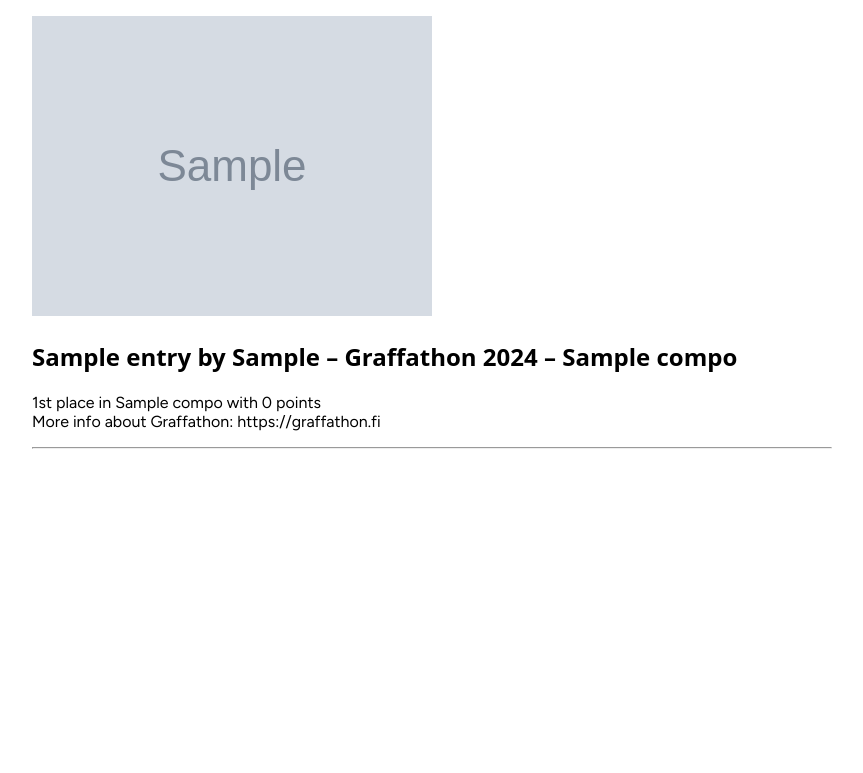
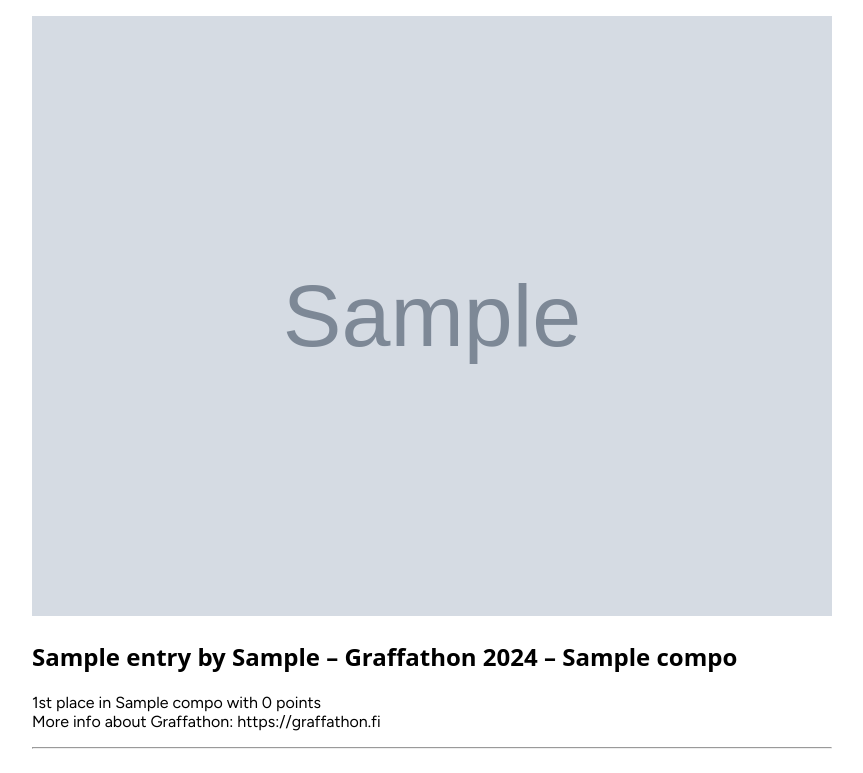
Before and after one commit to DOTAalto/pms, a Django app: page /youtube/1 in a window 1280 px wide; the page is wider, and only the part inside the window is pictured. Shown: the part 51-824 px from the top of that part, without its empty margins (208-1071 px from the left). Before the commit the page ends 500 px from the top of that part, so only its background shows below. Run offline with Django 5.2, Linux system fonts and the light colour scheme; a user stored in the database is signed in; tables that the repository leaves empty hold one stand-in row (values such as "Sample post"); grey boxes marked "Sample" are stand-in pictures; some libraries are stand-ins or nearby versions; some web fonts are replaced.

Commit message:
Max width to thumbnail

```diff
--- a/party/templates/party/youtube.html
+++ b/party/templates/party/youtube.html
@@ -4,7 +4,7 @@
 {% block content %}
     {% for pos, entry in entries %}
         {% if entry.thumbnail %}
-        <img src="{{ entry.thumbnail.url }}" >
+        <img src="{{ entry.thumbnail.url }}" style="width: 100%;">
         {% endif %}
         <h2>{{ entry.title }} by {{ entry.team }} – Graffathon 2024 – {{ object.title }} </h2>
         <p>
```
